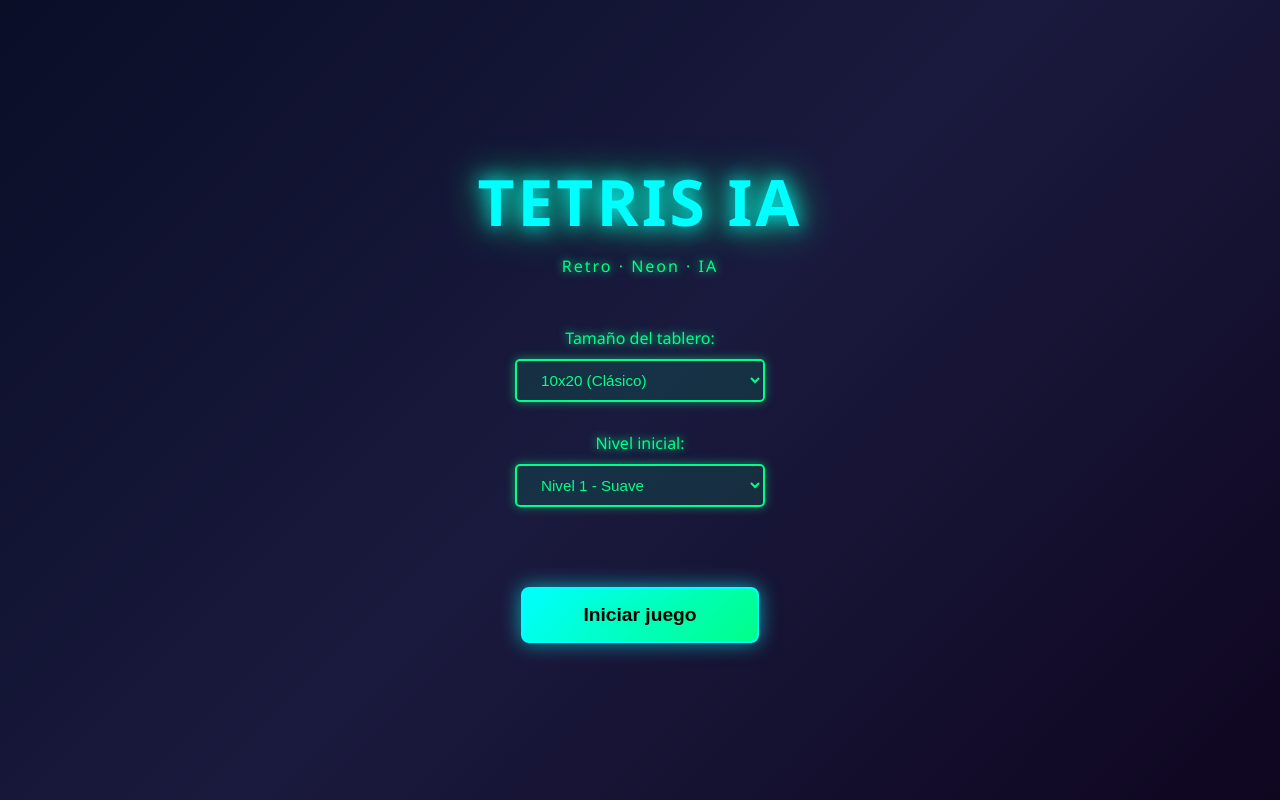
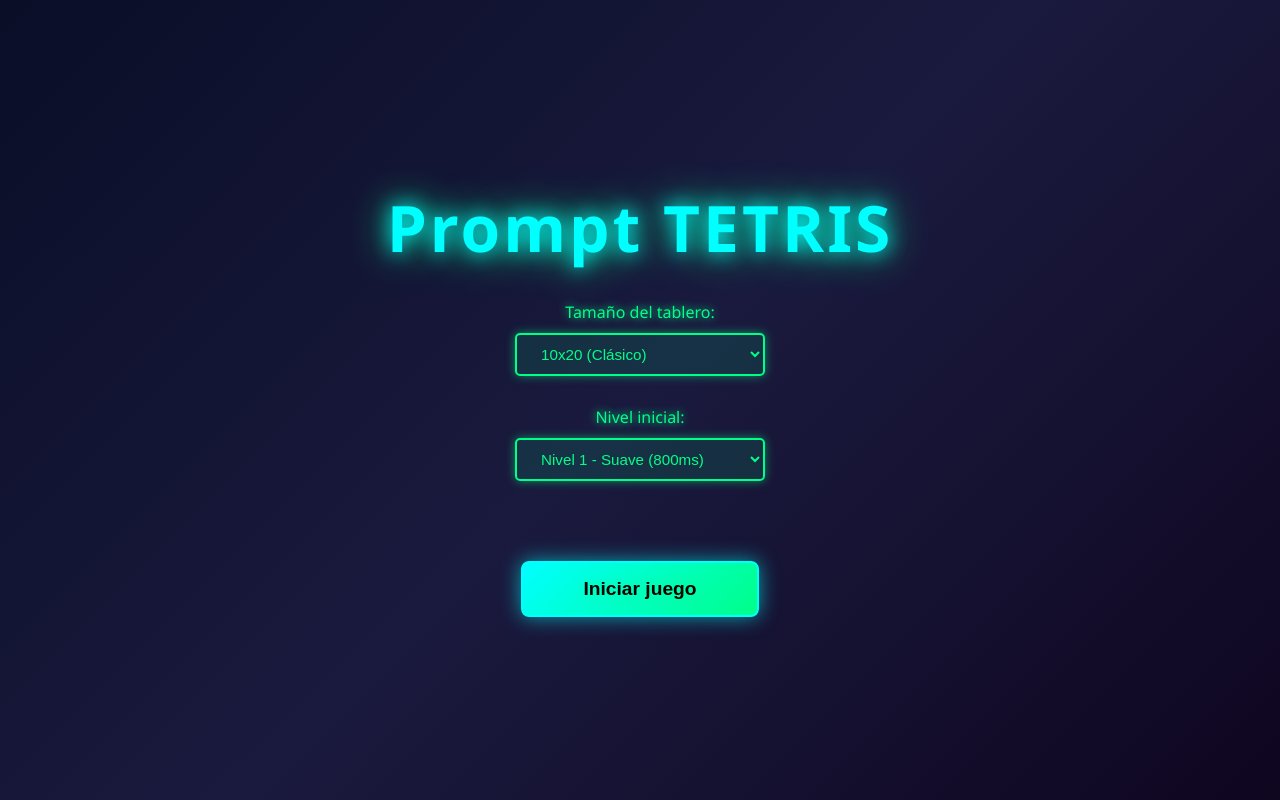
Before and after one commit to Reinaldo-06/tetris-web-game, a plain HTML site: page index.html in a window 1280 px wide. Drawn offline with Linux system fonts and the light colour scheme.

Commit message:
Ajuste de velocidades y niveles progresivos

```diff
--- a/index.html
+++ b/index.html
@@ -10,8 +10,7 @@
     <!-- Pantalla de inicio -->
     <div id="startScreen" class="start-screen">
         <div class="start-container">
-            <h1 class="title">TETRIS IA</h1>
-            <p class="subtitle">Retro · Neon · IA</p>
+            <h1 class="title">Prompt TETRIS</h1>
 
             <div class="config-section">
                 <label for="boardSize">Tamaño del tablero:</label>
@@ -25,10 +24,12 @@
             <div class="config-section">
                 <label for="gameLevel">Nivel inicial:</label>
                 <select id="gameLevel">
-                    <option value="1">Nivel 1 - Suave</option>
-                    <option value="2">Nivel 2 - Medio</option>
-                    <option value="3">Nivel 3 - Rápido</option>
-                    <option value="4">Nivel 4 - Locura</option>
+                    <option value="1">Nivel 1 - Suave (800ms)</option>
+                    <option value="2">Nivel 2 - Medio (500ms)</option>
+                    <option value="3">Nivel 3 - Rápido (300ms)</option>
+                    <option value="4">Nivel 4 - Locura (100ms)</option>
+                    <option value="5">Nivel 5 - Insano (70ms)</option>
+                    <option value="6">Nivel 6 - Caos (50ms)</option>
                 </select>
             </div>
 
--- a/tetris.js
+++ b/tetris.js
@@ -266,6 +266,7 @@ let gamePaused = false;
 let score = 0;
 let lines = 0;
 let level = 1;
+let minLevel = 1; // El nivel mínimo que el jugador puede alcanzar (establecido al iniciar)
 let dropSpeed = LEVEL_SPEEDS[1];
 
 let lastDropTime = 0;
@@ -350,7 +351,9 @@ function initGame() {
 
     score = 0;
     lines = 0;
+    // IMPORTANTE: Establecer el nivel desde el menú y guardarlo como mínimo
     level = parseInt(document.getElementById('gameLevel').value);
+    minLevel = level; // El jugador nunca puede bajar de este nivel
     dropSpeed = LEVEL_SPEEDS[level];
     gameRunning = true;
     gamePaused = false;
@@ -514,9 +517,12 @@ function updateLineClearing() {
         // Reproducir sonido de línea completada
         playClearSound();
 
-        // Sistema mejorado de progresión de dificultad
-        // Aumentar nivel cada 5 líneas (en lugar de cada 10)
-        const newLevel = Math.floor(lines / 5) + 1;
+        // Sistema de progresión de dificultad: subir nivel cada 5 líneas
+        // IMPORTANTE: El nivel NUNCA puede ser menor que minLevel (el nivel inicial elegido)
+        // Fórmula: nivel = minLevel + (líneas completadas / 5)
+        const linesAboveInitial = Math.max(0, lines - (minLevel - 1) * 5);
+        const newLevel = minLevel + Math.floor(linesAboveInitial / 5);
+
         if (newLevel !== level) {
             const oldLevel = level;
             level = newLevel;
@@ -526,7 +532,7 @@ function updateLineClearing() {
                 dropSpeed = LEVEL_SPEEDS[level];
             } else {
                 // Si se pasa de los niveles predefinidos, aumentar velocidad dinámicamente
-                dropSpeed = Math.max(30, LEVEL_SPEEDS[4] - (level - 4) * 15);
+                dropSpeed = Math.max(30, LEVEL_SPEEDS[6] - (level - 6) * 10);
                 LEVEL_SPEEDS[level] = dropSpeed;
             }
 
```
Also changed, not shown: 1 other file.
